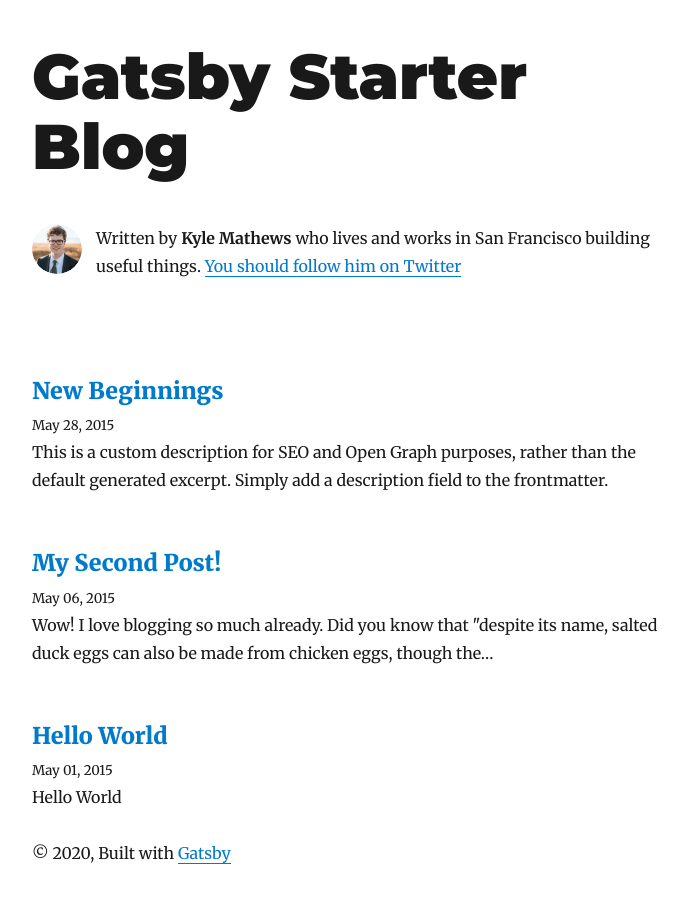
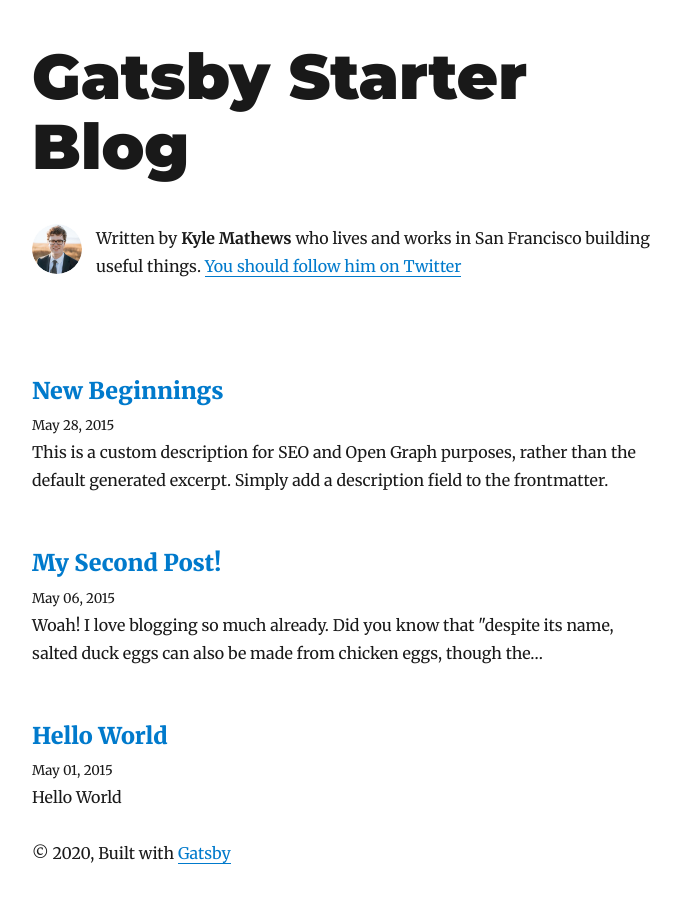
Before and after one commit to alexwade13/gatsby-starter-blog, a Gatsby site: page / in a window 1280 px wide. Shown: the whole page, without its empty margins (293-981 px from the left). Built offline with nearby package versions, Linux system fonts and the light colour scheme; Gatsby itself is replaced by a stand-in of ours; some packages are replaced by stand-ins of ours.

Commit message:
testing deploy

```diff
--- a/content/blog/my-second-post/index.md
+++ b/content/blog/my-second-post/index.md
@@ -3,7 +3,7 @@ title: My Second Post!
 date: "2015-05-06T23:46:37.121Z"
 ---
 
-Wow! I love blogging so much already.
+Woah! I love blogging so much already.
 
 Did you know that "despite its name, salted duck eggs can also be made from
 chicken eggs, though the taste and texture will be somewhat different, and the
```
